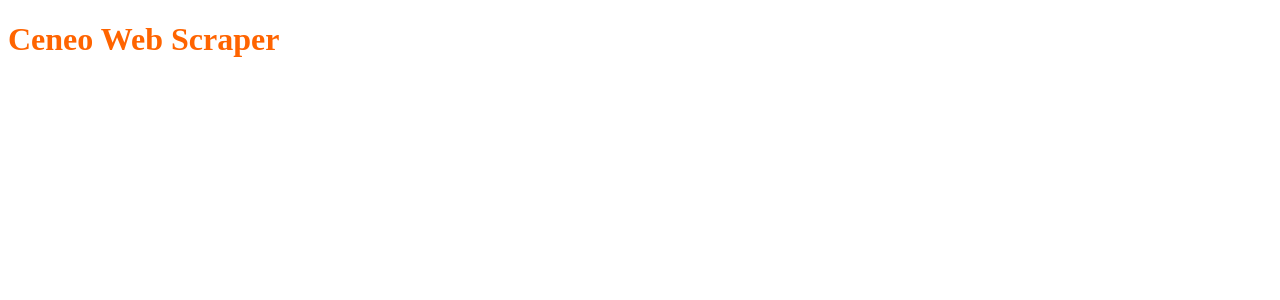
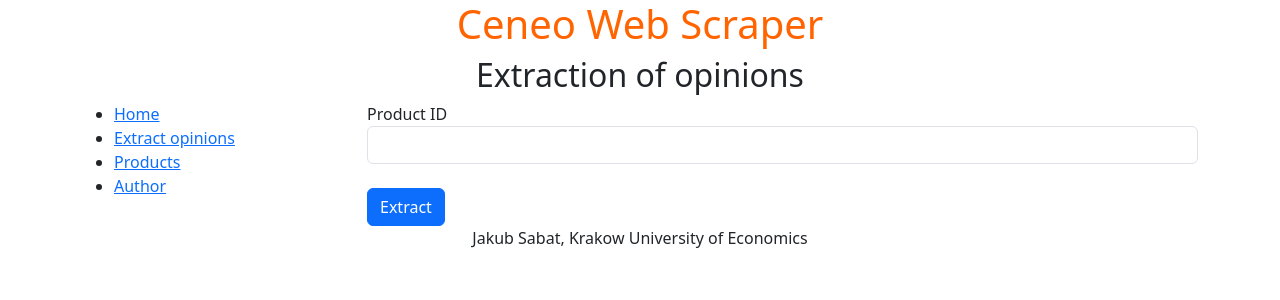
Before and after one commit to jsabat1/CeneoWebScraperjs, a Flask app: page /extract in a window 1280 px wide. Shown: the top 300 px of the page. Run offline with Flask 3, Linux system fonts and the light colour scheme.

Commit message:
May 26th 2025 JS

```diff
--- /dev/null
+++ b/app/forms.py
@@ -0,0 +1,9 @@
+from wtforms import Form, StringField, validators, SubmitField
+
+class ProductIdForm(Form):
+    product_id = StringField('Product ID', name="product_id", validators=[
+        validators.DataRequired(message="Product ID is required"),
+        validators.Length(min=6, max=10, message="Product ID must be between 6 and 10 characters"),
+        validators.Regexp(regex='^[0-9]*$', message="Product ID must be numeric")
+    ])
+    submit = SubmitField('Extract')
--- a/app/models.py
+++ b/app/models.py
@@ -11,7 +11,7 @@
 
 
 class Product:
-    def __init__(self, product_id, product_name, stats, opinions):
+    def __init__(self, product_id, product_name="", stats={}, opinions=[]):
         self.product_id = product_id
         self.product_name = product_name
         self.stats = stats
--- a/app/routes.py
+++ b/app/routes.py
@@ -1,6 +1,7 @@
-from flask import render_template
-
+from flask import redirect, render_template, request, url_for
+from app.models import Product
 from app import app
+from app.forms import ProductIdForm
 
 
 @app.route("/")
@@ -9,9 +10,20 @@
 
 
 @app.route("/extract")
+def display_form():
+    form = ProductIdForm(request.form)
+    return render_template("extract.html", form=form)
+
+
+@app.route("/extract", methods=["POST"])
 def extract():
-    return render_template("extract.html")
-
+    form = ProductIdForm(request.form)
+    if form.validate():
+        product_id = form.product_id.data
+        product = Product(product_id)
+        return redirect(url_for("product", product_id=product_id))
+    else:
+        return render_template("extract.html", form=form)
 
 @app.route("/product/<product_id>")
 def product(product_id):
--- a/app/templates/about.html
+++ b/app/templates/about.html
@@ -2,3 +2,4 @@
 {% block content %}
 
 {%endblock%}
+{% block title %} {% endblock %}
--- a/app/templates/base.html
+++ b/app/templates/base.html
@@ -3,13 +3,47 @@
 <head>
     <meta charset="UTF-8">
     <meta name="viewport" content="width=device-width, initial-scale=1.0">
+    <link href="https://cdn.jsdelivr.net/npm/bootstrap@5.3.6/dist/css/bootstrap.min.css" rel="stylesheet" integrity="sha384-4Q6Gf2aSP4eDXB8Miphtr37CMZZQ5oXLH2yaXMJ2w8e2ZtHTl7GptT4jmndRuHDT" crossorigin="anonymous">
     <link rel="stylesheet" href="{{ url_for('static', filename='style.css') }}">
-    <title>Document</title>
+    <link rel="stylesheet" href="https://cdn.jsdelivr.net/npm/bootstrap-icons@1.13.1/font/bootstrap-icons.min.css">
+    <title>Ceneo Web Scraper</title>
 </head>
 <body>
-    <h1> Ceneo Web Scraper</h1>
-    {% block content %}
+    <header class='container text-center'>
+        <h1> Ceneo Web Scraper</h1>
+        <h2>    {% block title %} {% endblock %}</h2>
 
-    {% endblock %}
+    </header>
+    <section class='container'>
+        <div class='row'>
+            <div class="col-3">
+                <nav>
+                    <ul>
+                        <li><a href="{{url_for('index')}}">Home</a></li>
+                        <li><a href="{{url_for('display_form')}}">Extract opinions</a></li>
+                        <li><a href="{{url_for('products')}}">Products</a></li>
+                        <li><a href="{{url_for('about')}}">Author</a></li>
+                    </ul>
+                </nav>
+            </div>
+            <div class="col-9">
+                {% block content %}
+                {% endblock %}
+            </div>
+
+        </div>
+    </section>
+
+
+    </section>
+
+
+    <footer class='container text-center'>
+        <p>Jakub Sabat, Krakow University of Economics</p>
+
+    </footer>
+    <script src="https://ajax.googleapis.com/ajax/libs/jquery/3.7.1/jquery.min.js"></script>
+    <script src="https://cdn.jsdelivr.net/npm/bootstrap@5.3.6/dist/js/bootstrap.bundle.min.js" integrity="sha384-j1CDi7MgGQ12Z7Qab0qlWQ/Qqz24Gc6BM0thvEMVjHnfYGF0rmFCozFSxQBxwHKO" crossorigin="anonymous"></script>
+    {% block scripts %} {% endblock %}
 </body>
 </html>
--- a/app/templates/charts.html
+++ b/app/templates/charts.html
@@ -2,3 +2,4 @@
 {% block content %}
 
 {%endblock%}
+{% block title %} {% endblock %}
--- a/app/templates/extract.html
+++ b/app/templates/extract.html
@@ -1,4 +1,13 @@
 {% extends 'base.html' %}
 {% block content %}
-
+    {% if form.product_id.errors %}
+        <ul class='errors'>{% for error in form.product_id.errors %}<li>{{ error }}</li>{% endfor %}</ul>
+        {% endif %}
+    <form action="" method="post" novalidate>
+        {{form.product_id.label}}
+        {{form.product_id(class="form-control")}}
+        <br>
+        {{form.submit(class="btn btn-primary")}}
+    </form>
 {%endblock%}
+{% block title %}Extraction of opinions {% endblock %}
--- a/app/templates/product.html
+++ b/app/templates/product.html
@@ -2,3 +2,4 @@
 {% block content %}
 
 {%endblock%}
+{% block title %}{{product_id}}{% endblock %}
--- a/app/templates/products.html
+++ b/app/templates/products.html
@@ -2,3 +2,4 @@
 {% block content %}
 
 {%endblock%}
+{% block title %} {% endblock %}
```
Also changed, not shown: app/templates/index.html (+7 -0 lines), requirements.txt (+25 -2 lines).
